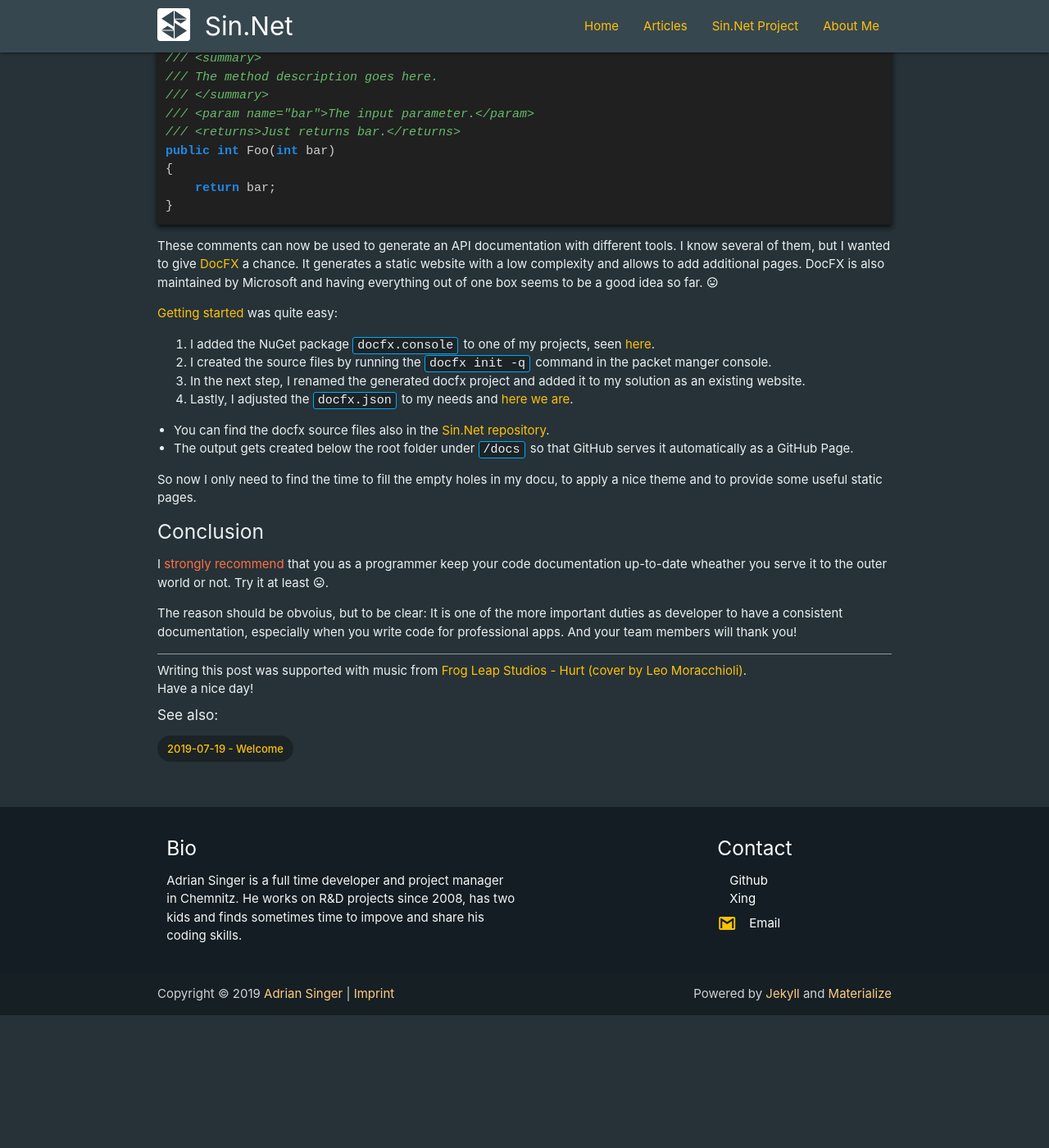
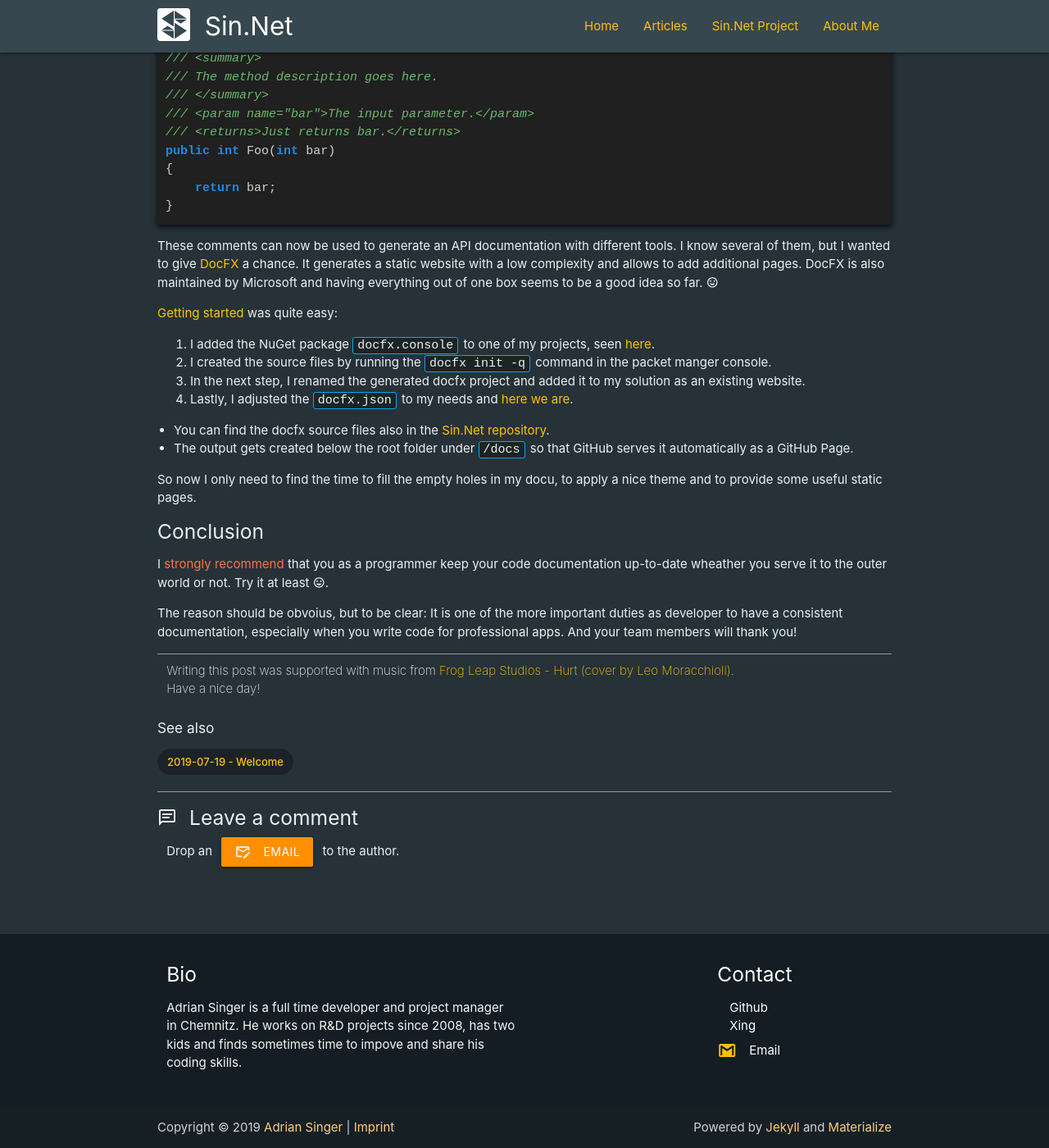
Before and after one commit to adriansinger87/adriansinger87.github.io, a Jekyll site: the page built from _posts/2019-08-11-api-documentation.md, in a window 1280 px wide and 1400 px high, scrolled down 355 px. Shown: the whole window at 82% size. Built offline with Jekyll 4.4.1, drawn with Linux system fonts in a browser that asks for light colours; nearby versions of some CDN libraries; before the commit the page ends 1593 px from its top, so only the background shows below that.

Commit message:
comment function implemented

```diff
--- /dev/null
+++ b/_includes/comment.html
@@ -0,0 +1,67 @@
+{% if page.commentid %}
+
+<hr>
+
+<h5><i class="mdi mdi-message-text-outline left"></i>Leave a comment</h5>
+
+<div id="gh-comments" style="display:none;">
+    <div class="row">
+        <div id="gh-comment-col" class="col s12 m6 l6">
+            Visit <a id="gh-comment-link" class='btn waves-effect waves-light' href='' target="_blank">
+                <i class="mdi mdi-github-circle left"></i>Github</a>
+            to comment.
+        </div>
+        <div class="col s12 m6 l6">
+            Drop an <a id="gh-comment-email" class='btn waves-effect waves-light' href=''><i class="mdi mdi-email-edit-outline left"></i>Email</a>
+            to the author.
+        </div>
+    </div>
+    <div>
+
+    </div>
+    <div id="gh-comment-list" class="row">
+    </div>
+</div>
+
+<script>
+    var url = "https://github.com/sin-net/Pages/issues/" + {{ page.commentid }}
+    var api_url = "https://api.github.com/repos/sin-net/Pages/issues/" + {{ page.commentid }} + "/comments"
+
+    $(document).ready(function () {
+        $.ajax(api_url, {
+            headers: { Accept: "application/vnd.github.v3.html+json" },
+            dataType: "json",
+            success: function (comments) {
+                $("#gh-comment-link").attr('href', url);
+                $("#gh-comment-email").attr('href', 'mailto:adriansinger87@gmail.com?subject=Sin.Net Blog {{page.title}}');
+                $.each(comments, function (i, comment) {
+                    var date = new Date(comment.created_at);
+                    var t = "<div id='gh-comment-entry' class'col s12'>";
+
+                    t += "<div class='card blue-grey darken-3'>";
+                    t += "<div class='card-content white-text'>";
+                    t += "<span class='card-title'>";
+
+                    t += "</span>";
+                    t += "<p>" + comment.body_html + "</p>"
+                    t += "</div>";
+                    t += "<div class='card-action valign-wrapper'>";
+                    t += "<img class='comment-img circle' src='" + comment.user.avatar_url + "' />";
+                    t += "<a href='" + comment.user.html_url + "'>" + comment.user.login + "</a>";
+                    t += "<span class='thin'>Posted at " + date.toLocaleString() + "</span>";
+                    t += "</div>";
+                    t += "</div>";
+                    t += "</div>";
+                    $("#gh-comment-list").append(t);
+                });
+                $("#gh-comments").show();
+            },
+            error: function () {
+                $("#gh-comment-col").remove();
+                $("#gh-comments").show();
+            }
+        });
+    });
+</script>
+
+{% endif %}
--- a/_includes/head.html
+++ b/_includes/head.html
@@ -26,4 +26,6 @@
     {% endif %}
 
     {% seo %}
+
+    <script src="{{ "/assets/lib/jquery/jquery.min.js" | relative_url }}"></script>
 </head>
--- /dev/null
+++ b/_includes/post_related.html
@@ -0,0 +1,26 @@
+{% for post in site.posts %}
+{% if post.categories == page.categories %}
+{% if post.title != page.title %}
+{% assign related = true %}
+{% endif %}
+{% endif %}
+{% endfor %}
+
+{% if related == true %}
+
+<h6>See also</h6>
+<ul>
+    {% for post in site.posts %}
+    {% if post.categories == page.categories %}
+    {% if post.title != page.title %}
+    <li>
+        {% assign date_format = site.minima.date_format | default: "%Y-%m-%d" %}
+        <div class="chip"><a href="{{ site.baseurl }}{{ post.url }}">{{ post.date | date: date_format }} -
+                {{ post.title | escape }}</a></div>
+    </li>
+    {% endif %}
+    {% endif %}
+    {% endfor %}
+</ul>
+
+{% endif %}
--- a/_includes/script.html
+++ b/_includes/script.html
@@ -1,5 +1,4 @@
 <!--  Scripts-->
-<script src="{{ "/assets/lib/jquery/jquery.min.js" | relative_url }}"></script>
 <script src="{{ "/assets/lib/materialize/js/materialize.min.js" | relative_url }}"></script>
 <script src="{{ "/assets/js/init.js" | relative_url }}"></script>
 
--- a/_layouts/post.html
+++ b/_layouts/post.html
@@ -31,46 +31,20 @@ layout: default
 
         <hr>
 
-        Writing this post was supported with music from
-        <a target="_blank" href="{{ page.music-href }}">{{ page.music-text }}</a>.
-        <br />
-        Have a nice day!
+        <div class="row">
+            <div class="col s12 thin">
+                Writing this post was supported with music from
+                <a target="_blank" href="{{ page.music-href }}">{{ page.music-text }}</a>.
+                <br />
+                Have a nice day!
+              </div>
+        </div>
 
-        {% for post in site.posts %}
-        {% if post.categories == page.categories %}
-        {% if post.title != page.title %}
-        {% assign related = true %}
-        {% endif %}
-        {% endif %}
-        {% endfor %}
+        {% include post_related.html %}
 
-        {% if related == true %}
-        <h6>See also:</h6>
-        <ul>
-          {% for post in site.posts %}
-          {% if post.categories == page.categories %}
-          {% if post.title != page.title %}
-          <li>
-            {% assign date_format = site.minima.date_format | default: "%Y-%m-%d" %}
-            <div class="chip"><a href="{{ site.baseurl }}{{ post.url }}">{{ post.date | date: date_format }} -
-                {{ post.title | escape }}</a></div>
-          </li>
-          {% endif %}
-          {% endif %}
-          {% endfor %}
-        </ul>
-        {% endif %}
+        {% include comment.html %}
 
       </div>
-
-      {% if site.disqus.shortname %}
-      {% include disqus_comments.html %}
-      {% endif %}
     </article>
   </div>
-
-
-
-
-
 </div>
--- a/assets/css/theme.css
+++ b/assets/css/theme.css
@@ -32,6 +32,7 @@ nav ul a {
 
 .btn, .btn-large {
     background-color: #ff8f00;
+    margin:0 0.5em 0 0.5em;
 }
 
 .btn:hover, .btn-large:hover {
@@ -51,6 +52,10 @@ table.highlight>tbody>tr:hover {
 blockquote {
     border-left: 3px solid #03a9f4;
     border-radius: 3px;
+}
+
+.row .col.s12 {
+    margin-bottom: 0.5em;
 }
 
 .collection {
@@ -227,3 +232,8 @@ g > path {
 }
 
 /* meramid overrides - END */
+
+.comment-img {
+    width: 32px;
+    margin-right: 0.7em;
+}
```
Also changed, not shown: _includes/disqus_comments.html (deleted, +0 -20 lines), _posts/2019-07-29-logging.md (+1 -0 lines), _posts/2019-08-11-api-documentation.md (+1 -0 lines).
